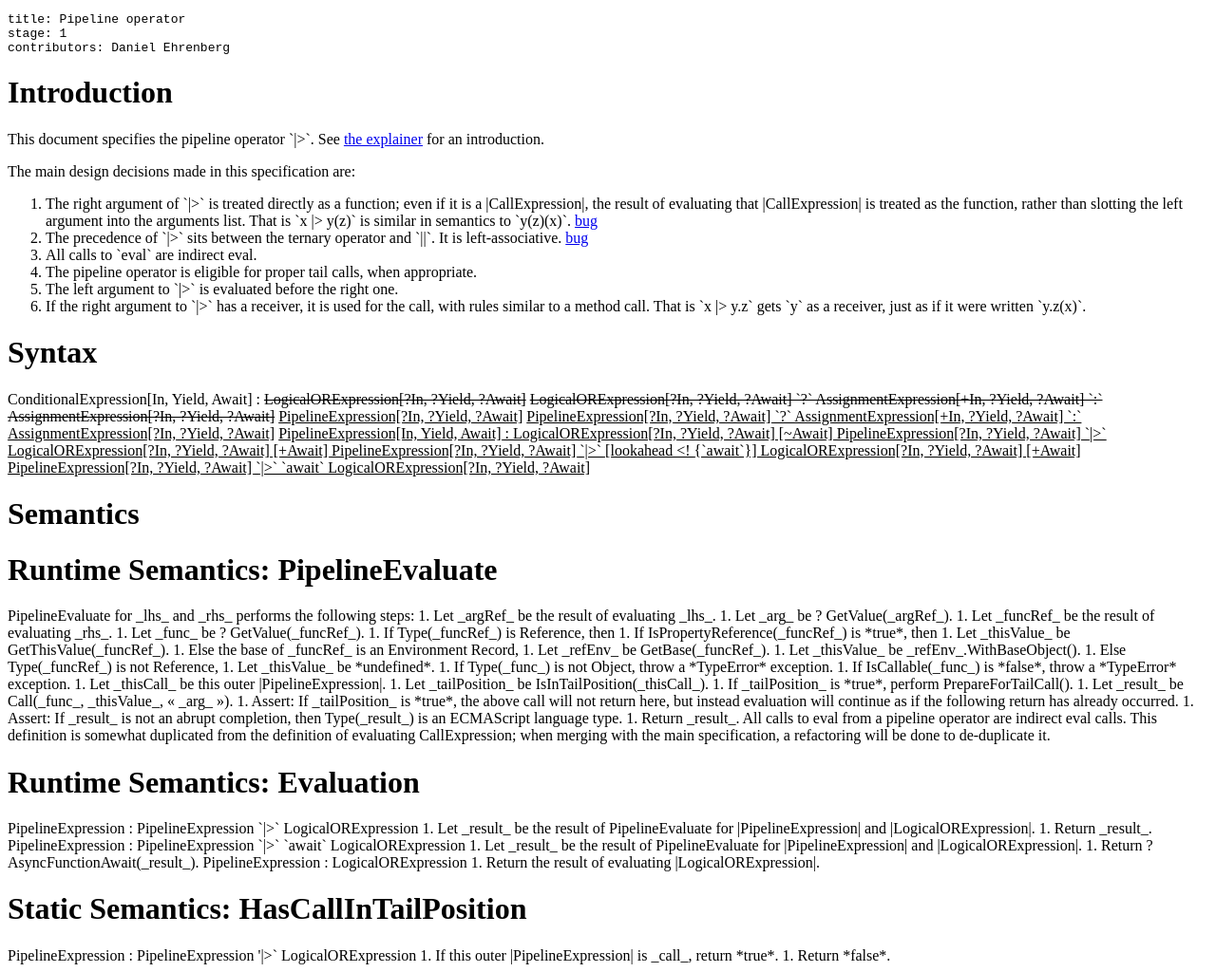
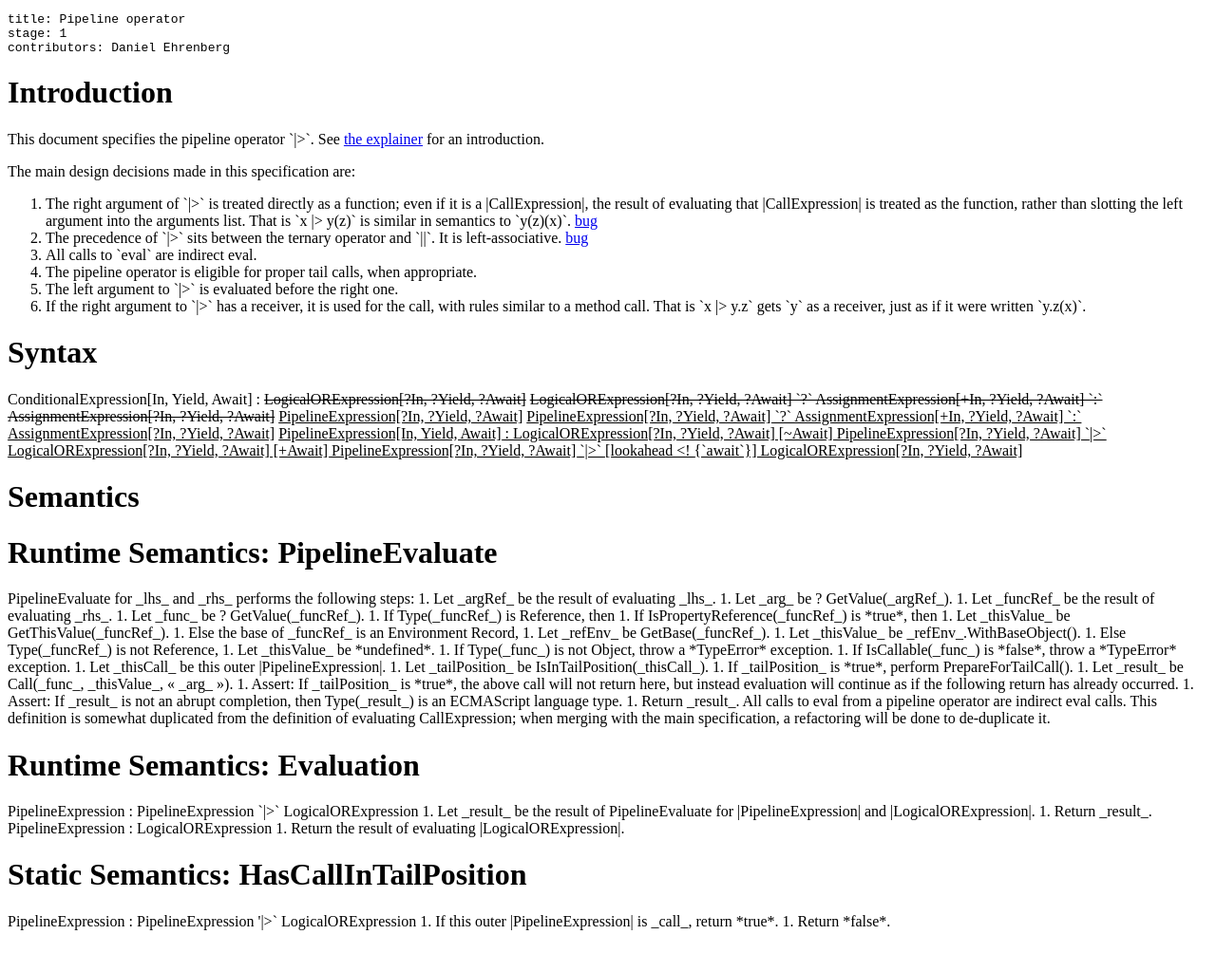
Before and after one commit to tc39/proposal-pipeline-operator, a website: page spec.html in a window 1280 px wide. Shown: the whole page at 95% size. After the commit the page ends 988 px from the top, so only its background shows below. Drawn offline with Linux system fonts and the light colour scheme.

Commit message:
Remove await from current minimal proposal spec
This will now result in an early error when using `|> await f`.
Updates the README as well.

```diff
--- a/spec.html
+++ b/spec.html
@@ -36,7 +36,6 @@ contributors: Daniel Ehrenberg
         LogicalORExpression[?In, ?Yield, ?Await]
         [~Await] PipelineExpression[?In, ?Yield, ?Await] `|>` LogicalORExpression[?In, ?Yield, ?Await]
         [+Await] PipelineExpression[?In, ?Yield, ?Await] `|>` [lookahead &lt;! {`await`}] LogicalORExpression[?In, ?Yield, ?Await]
-        [+Await] PipelineExpression[?In, ?Yield, ?Await] `|>` `await` LogicalORExpression[?In, ?Yield, ?Await]
     </ins>
   </emu-grammar>
 </emu-clause>
@@ -81,11 +80,6 @@ contributors: Daniel Ehrenberg
         1. Let _result_ be the result of PipelineEvaluate for |PipelineExpression| and |LogicalORExpression|.
         1. Return _result_.
     </emu-alg>
-    <emu-grammar>PipelineExpression : PipelineExpression `|>` `await` LogicalORExpression</emu-grammar>
-    <emu-alg>
-        1. Let _result_ be the result of PipelineEvaluate for |PipelineExpression| and |LogicalORExpression|.
-        1. Return ? AsyncFunctionAwait(_result_).
-    </emu-alg>
     <emu-grammar>PipelineExpression : LogicalORExpression</emu-grammar>
     <emu-alg>
         1. Return the result of evaluating |LogicalORExpression|.
```
Also changed, not shown: README.md.
